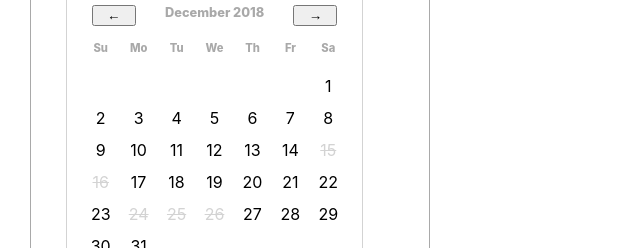
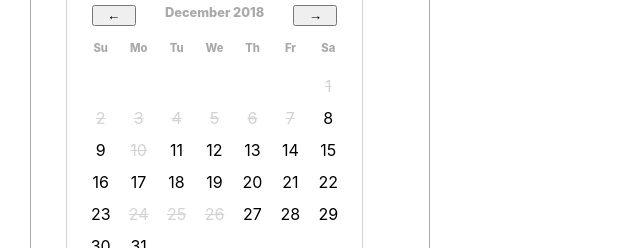
Before and after one commit to mateuszkula/react-datepicker, a React (Create React App) app: page / in a window 1280 px wide. Both pictures are taken after a click on the element 148 px from the left and 215 px from the top of the page. Shown: the part 242-490 px from the top of the page, without its empty margins (0-640 px from the left). Built offline with nearby package versions, Linux system fonts and the light colour scheme.

Commit message:
Added style and logic for days between selection

```diff
--- a/src/App.js
+++ b/src/App.js
@@ -7,8 +7,7 @@ const data = {
   rating: "3.5",
   lastUpdate: "22",
   bookedDates: [
-    "15-12-2018",
-    "16-12-2018",
+    "10-12-2018",
     "24-12-2018",
     "25-12-2018",
     "26-12-2018"
--- a/src/components/calendar/DayBox.js
+++ b/src/components/calendar/DayBox.js
@@ -1,13 +1,13 @@
 import React from "react";
 import "./css/DayBox.css";
 
-const DayBox = ({ keyId, onClick, children, state }) => {
+const DayBox = ({ keyId, onClick, onMouseOver, children, state }) => {
   let style = "DayBox";
   style = children ? `${style} DayBox_nonEmpty` : style;
   style = state ? `${style} DayBox_${state.toLowerCase()}` : style;
 
   return (
-    <div key={keyId} onClick={onClick} className={style}>
+    <div key={keyId} onClick={onClick} className={style} onMouseOver={onMouseOver}>
       {children}
     </div>
   );
--- a/src/components/calendar/MonthView.js
+++ b/src/components/calendar/MonthView.js
@@ -21,6 +21,7 @@ const MonthView = ({ firstDayOfMonth, daysInMonth }) => {
           key={keyId++}
           onClick={day.onClick}
           state={day.state}
+          onMouseOver={day.onMouseOver}
         >
           {day.number}
         </DayBox>
--- a/src/components/calendar/css/DayBox.css
+++ b/src/components/calendar/css/DayBox.css
@@ -14,7 +14,16 @@
   background-color: lightseagreen;
 }
 
+.DayBox_between {
+  background-color: lightcyan;
+}
+
 .DayBox_booked {
+  text-decoration: line-through;
+  color: lightgray;
+}
+
+.DayBox_pastdate {
   text-decoration: line-through;
   color: lightgray;
 }
@@ -22,3 +31,7 @@
 .DayBox_booked:hover {
   background-color: white;
 }
+
+.DayBox_pastdate:hover {
+  background-color: white;
+}
--- a/src/components/resevationWidget/ReservationWidget.js
+++ b/src/components/resevationWidget/ReservationWidget.js
@@ -26,7 +26,6 @@ class ReservationWidget extends Component {
     this.showCalendar = this.showCalendar.bind(this);
     this.previousMonth = this.previousMonth.bind(this);
     this.nextMonth = this.nextMonth.bind(this);
-    this.isDayAlreadyBooked = this.isDayAlreadyBooked.bind(this);
     this.generateDaysInMonthArray = this.generateDaysInMonthArray.bind(this);
     this.onDateSelect = this.onDateSelect.bind(this);
     this.hoveringOverDate = this.hoveringOverDate.bind(this);
@@ -77,11 +76,48 @@ class ReservationWidget extends Component {
     return this.props.bookedDates.indexOf(date) >= 0 ? "BOOKED" : "";
   }
 
-  isDayAlreadySelected(day) {
+  isDayInThePast(dayNumber) {
     const [month, year] = DateUtil.getMontWithYearAsNumbers(
       this.state.selectedMonth
     );
-    const date = `${day}-${month}-${year}`;
+    let today = DateUtil.getAsDateObject();
+    let day = DateUtil.getAsDateObject({ year, month, dayNumber });
+
+    return day < today ? "PASTDATE" : "";
+  }
+
+  isDayBetweenCheckinAndCheckout(dayNumber) {
+    const [month, year] = DateUtil.getMontWithYearAsNumbers(
+      this.state.selectedMonth
+    );
+    if (this.state.checkinDate !== "" && this.state.checkoutDate !== "") {
+      let checkinDate = DateUtil.getStringAsDateObject(this.state.checkinDate);
+      let checkoutDate = DateUtil.getStringAsDateObject(
+        this.state.checkoutDate
+      );
+
+      let date = DateUtil.getStringAsDateObject(
+        `${dayNumber}-${month}-${year}`
+      );
+
+      if (checkinDate < date && date < checkoutDate) {
+        return "BETWEEN";
+      }
+    }
+
+  }
+
+  isDayBetweenSelectedDateAndHoover(day) {
+
+  }
+
+
+
+  isDayAlreadySelected(dayNumber) {
+    const [month, year] = DateUtil.getMontWithYearAsNumbers(
+      this.state.selectedMonth
+    );
+    const date = `${dayNumber}-${month}-${year}`;
     if (date === this.state.checkinDate || date === this.state.checkoutDate) {
       return "SELECTED";
     }
@@ -117,14 +153,22 @@ class ReservationWidget extends Component {
       day.onClick = () => {
         this.onDateSelect(i, this.state.expanded);
       };
+      day.onMouseOver = () => {
+        this.setState(this.hoveringOverDate(day.number));
+      };
       days.push(day);
     }
 
     days = days.map(item => {
       item.state =
+        this.isDayInThePast(item.number) ||
         this.isDayAlreadyBooked(item.number) ||
-        this.isDayAlreadySelected(item.number);
+        this.isDayAlreadySelected(item.number) ||
+        this.isDayBetweenCheckinAndCheckout(item.number) ||
+        this.isDayBetweenSelectedDateAndHoover(item.number)
+        ;
       item.onClick = item.state === "BOOKED" ? () => {} : item.onClick;
+      item.onClick = item.state === "PASTDATE" ? () => {} : item.onClick;
       return item;
     });
 
--- a/src/util/DateUtils.js
+++ b/src/util/DateUtils.js
@@ -42,10 +42,34 @@ export function getAnotherMonth(monthWithYear, action) {
 
 export function getFirstDayOfMonth(monthWithYear) {
   let [monthAsNumber, year] = getMontWithYearAsNumbers(monthWithYear);
-  return new Date(year, monthAsNumber-1, 1).getDay();
+  return new Date(year, monthAsNumber - 1, 1).getDay();
 }
 
 export function getNumberOfDaysInMonth(monthWithYear) {
   let [monthAsNumber, year] = getMontWithYearAsNumbers(monthWithYear);
   return new Date(year, monthAsNumber, 0).getDate();
 }
+
+export function getAsDateObject(date) {
+  let day = new Date();
+  if (date) {
+    day.setFullYear(Number(date.year));
+    day.setMonth(Number(date.month) - 1);
+    day.setDate(Number(date.dayNumber));
+  }
+  day.setHours(0);
+  day.setMinutes(0);
+  day.setMilliseconds(0);
+  day.setSeconds(0);
+  return day;
+}
+
+export function getStringAsDateObject(dateString) {
+  let [dayNumber, month, year] = dateString.split("-");
+  let dateObject = getAsDateObject({
+    dayNumber,
+    month,
+    year
+  });
+  return dateObject;
+}
```
